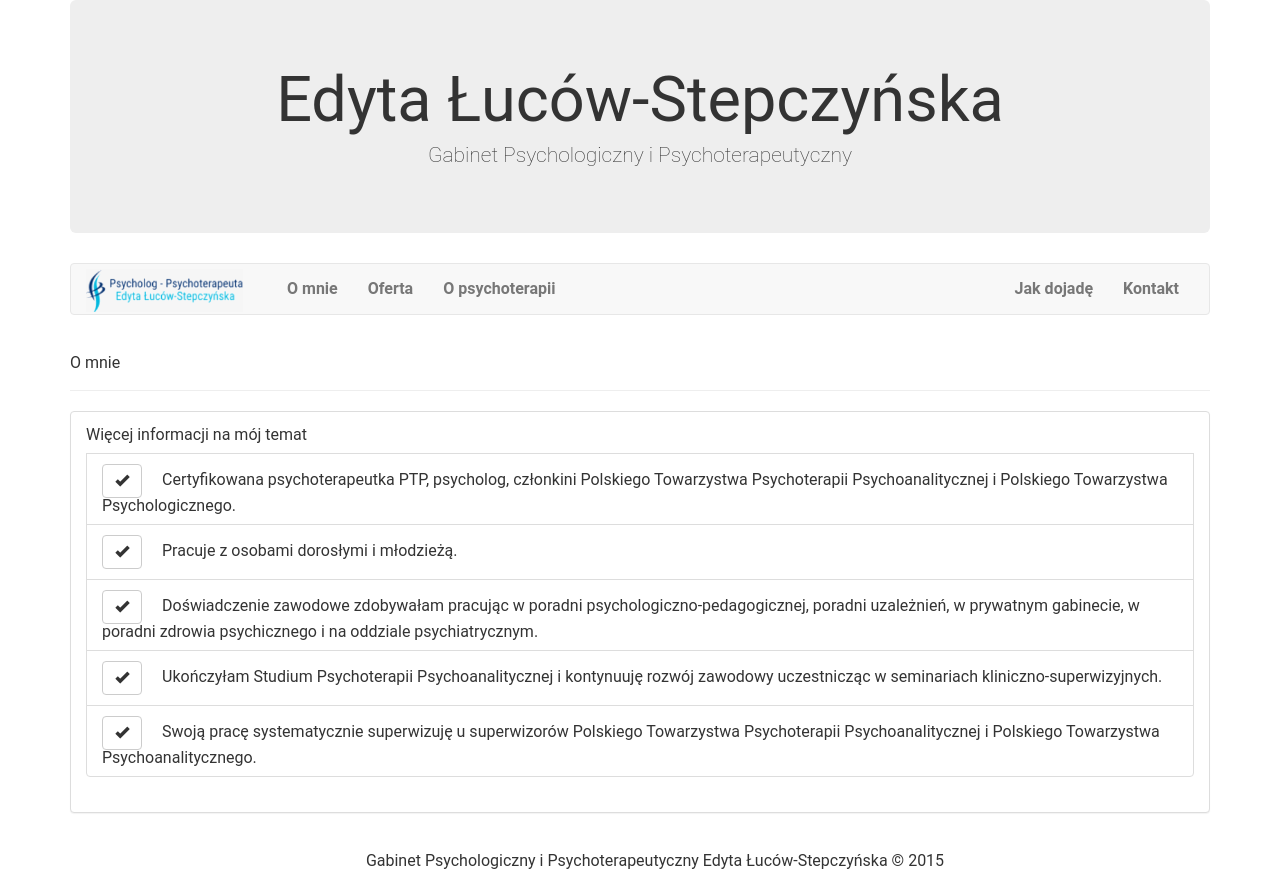
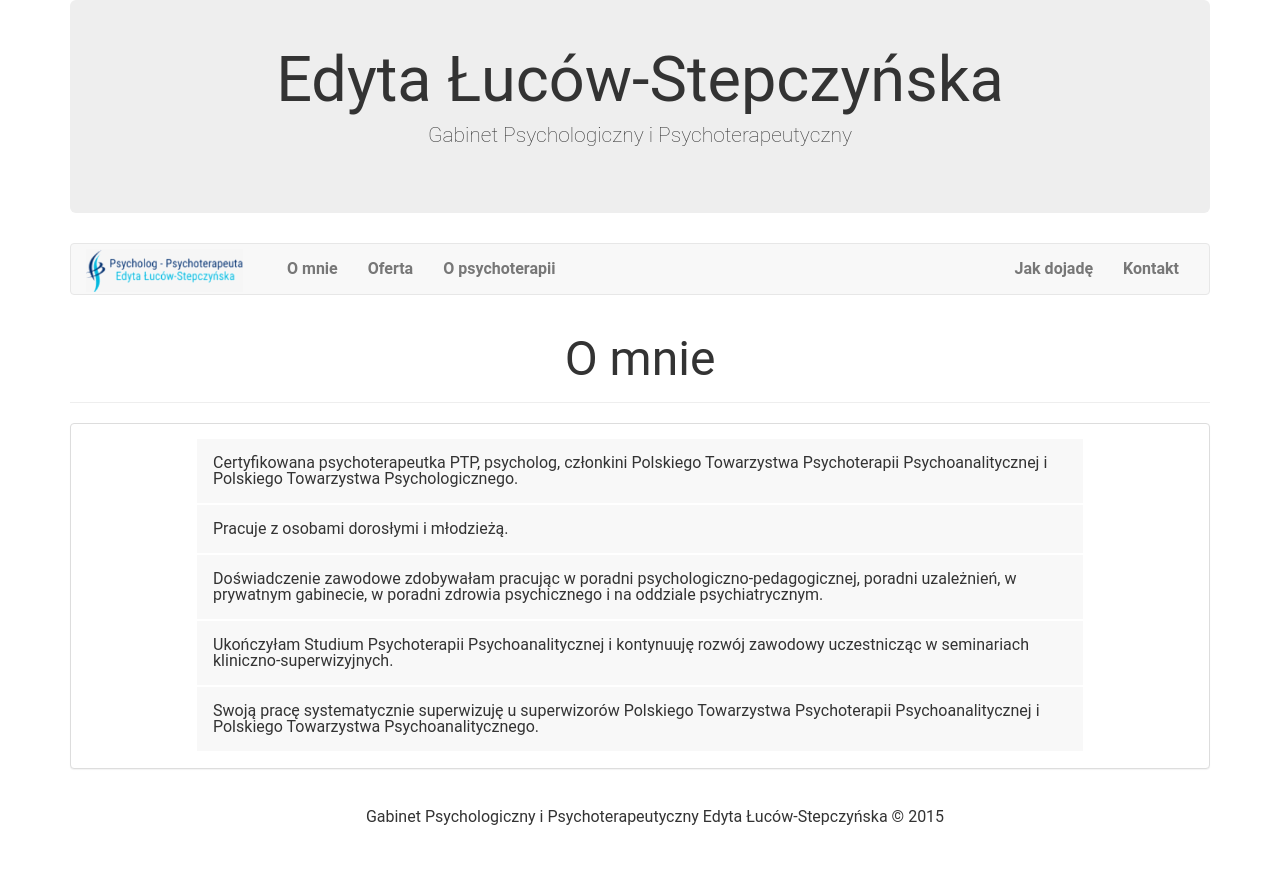
Before and after one commit to Ogar616/psychoterapia-kolobrzeg, a React (Create React App) app: page /about in a window 1280 px wide. After the commit the page ends 826 px from the top, so only its background shows below. Built offline with nearby package versions, Linux system fonts and the light colour scheme.

Commit message:
lists style changed

```diff
--- a/src/components/about.js
+++ b/src/components/about.js
@@ -13,10 +13,8 @@ class About extends Component {
         </div>
         <div className="panel panel-default">
           <div className="panel-body">
-            <ul className="list-group">
-            <p>
-            Więcej informacji na mój temat
-            </p>
+            <ul className="rolldown-list" id="myList">
+
               {list}
             </ul>
           </div>
--- a/src/components/jumbotron.js
+++ b/src/components/jumbotron.js
@@ -3,7 +3,7 @@ import React from 'react';
 const Jumbotron = () => (
     <div className="jumbotron jumbotron-fluid">
   <div className="container">
-    <h1 className="display-7">Edyta Łuców-Stepczyńska</h1>
+    <h1>Edyta Łuców-Stepczyńska</h1>
     <p className="lead">Gabinet Psychologiczny i Psychoterapeutyczny</p>
   </div>
 </div>
--- a/src/components/listItem.js
+++ b/src/components/listItem.js
@@ -1,16 +1,33 @@
 import React, { Component } from "react";
 
 class ListItem extends Component {
+  componentDidMount() {
+    // $('.rolldown-list li').each(function () {
+    //   var delay = ($(this).index() / 4) + 's';
+    //   $(this).css({
+    //     webkitAnimationDelay: delay,
+    //     mozAnimationDelay: delay,
+    //     animationDelay: delay
+    //   });
+    // });
+
+    // $('#btnReload').click(function () {
+    //   $('#myList').removeClass('rolldown-list');
+    //   setTimeout(function () {
+    //     $('#myList').addClass('rolldown-list');
+    //   }, 1);
+    // });
+  }
   render() {
     return (
-      <li className="list-group-item">
-        <button
+      <li className='bg-light'>
+        {/* <button
           type="button"
           className="btn btn-default"
           aria-label="Left Align"
         >
           <span className="glyphicon glyphicon-ok" aria-hidden="true" />
-        </button>
+        </button> */}
         {this.props.text}
       </li>
     );
--- a/src/styles/generic.scss
+++ b/src/styles/generic.scss
@@ -31,4 +31,63 @@ img {
 }
 .jumbotron {
     text-align: center;
+    h1{
+        margin-top: 0;
+    }
 }
+.page-header {
+    text-align: center;
+    font-size: 3rem;
+}
+
+
+
+
+.rolldown-list {
+    text-align: left;
+    padding: 0;
+    margin: 0;
+  }
+
+  .rolldown-list li {
+    padding: 1em;
+    margin-bottom: .125em;
+    display: block;
+    list-style: none;
+    // text-transform: uppercase;
+  }
+
+  .rolldown-list li {
+    visibility: hidden;
+    animation: rolldown .7s 1;
+    transform-origin: 50% 0;
+    animation-fill-mode: forwards;
+  }
+
+  .rolldown-list li {
+    background-color: #F8F8F8;
+  }
+
+  #myList {
+    position: relative;
+    width: 80%;
+    left: 10%;
+
+  }
+
+
+
+  @keyframes rolldown {
+    0% {
+      visibility: visible;
+      transform: rotateX(180deg) perspective(500px);
+    }
+    70% {
+      visibility: visible;
+      transform: rotateX(-20deg);
+    }
+    100% {
+      visibility: visible;
+      transform: rotateX(0deg);
+    }
+  }
```
Also changed, not shown: src/assets/jumbo.jpg (added).
